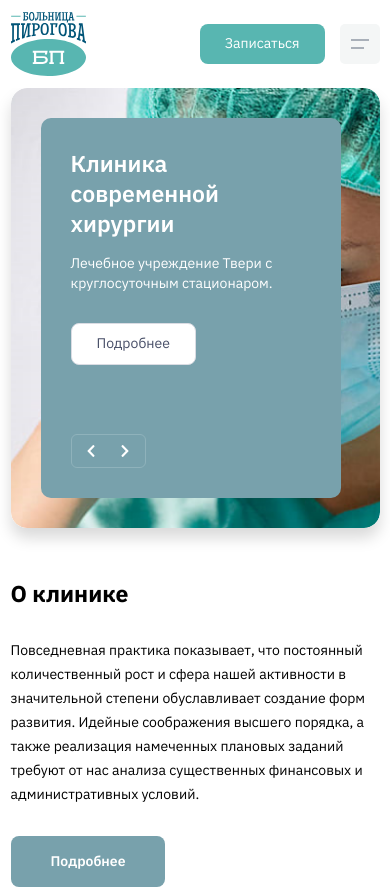
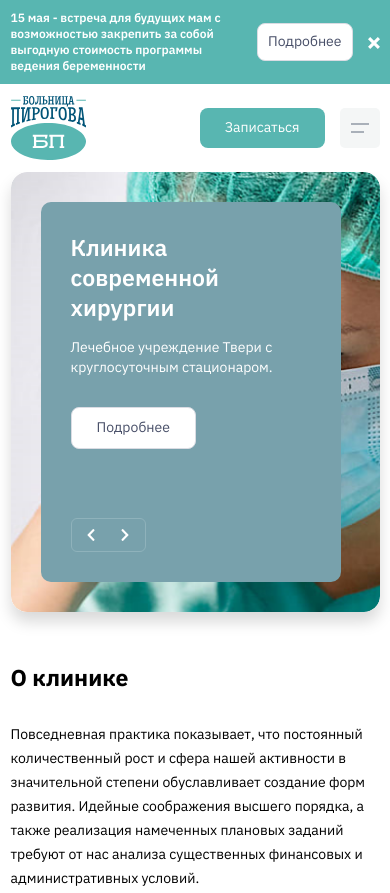
Before and after one commit to eapil16/pirogov, a website: page src/index.html in a window 390 px wide. Shown: the top 893 px of the page. Drawn offline with nearby package versions, Linux system fonts and the light colour scheme.

Commit message:
add green block

```diff
--- a/src/assets/css/style.scss
+++ b/src/assets/css/style.scss
@@ -4210,3 +4210,48 @@ span.block {
     overflow: hidden;
   }
 }
+
+
+// new styles
+
+.green-line {
+  background: #58B6B1;
+  padding: 15px 0;
+  &__content {
+    display: flex;
+    align-items: center;
+    justify-content: space-between;
+    p {
+      font-weight: 600;
+      font-size: 14px;
+      line-height: 18px;
+      margin: 0;
+      color:#fff;
+    }
+    &_actions {
+      display: flex;
+      align-items: center;
+      .button-white {
+        margin: 0 30px;
+        padding: 7px 25px 8px;
+        color:#484F68;
+        &:hover {
+          color: #78A1AC;
+        }
+      }
+    }
+  }
+}
+@media screen and (max-width: 575px) {
+  .green-line__content_actions .button-white {
+    margin: 0 15px;
+    padding: 7px 10px 8px;
+  }
+  .green-line__content p {
+    font-size: 12px;
+    line-height: 16px;
+  }
+  .green-line {
+    padding: 10px 0;
+  }
+}
--- a/src/assets/js/script.js
+++ b/src/assets/js/script.js
@@ -213,4 +213,10 @@ document.addEventListener('DOMContentLoaded', () => {
     });
 
     $("#phone").mask("+9 (999) 999 - 99 - 99");
+
+
+    $('.green-line__close').click(function (e) {
+        e.preventDefault();
+        $('.green-line').slideUp(400);
+    });
 });
--- a/src/index.html
+++ b/src/index.html
@@ -14,6 +14,17 @@
   </head>
   <body>
     <div class="wrapper">
+      <div class="green-line">
+        <div class="container">
+          <div class="green-line__content">
+            <p>15 мая - встреча для будущих мам с возможностью закрепить за собой выгодную стоимость программы ведения беременности</p>
+            <div class="green-line__content_actions"><a class="btn button button-white" href="#">Подробнее</a><a class="green-line__close" href="#">
+                <svg xmlns="http://www.w3.org/2000/svg" width="12" height="12" viewBox="0 0 12 12">
+                  <path id="Path_97" data-name="Path 97" d="M9.837,0,5.988,3.849,2.163.024,0,2.189,3.825,6.012l-3.8,3.8,2.165,2.167,3.8-3.8L9.813,12l2.163-2.161L8.151,6.014,12,2.163Z" transform="translate(0 0)" fill="#fff"></path>
+                </svg></a></div>
+          </div>
+        </div>
+      </div>
       <header class="header">
         <div class="header-top">
           <div class="container">
```
Also changed, not shown: src/assets/css/style.css, 1 other file.
